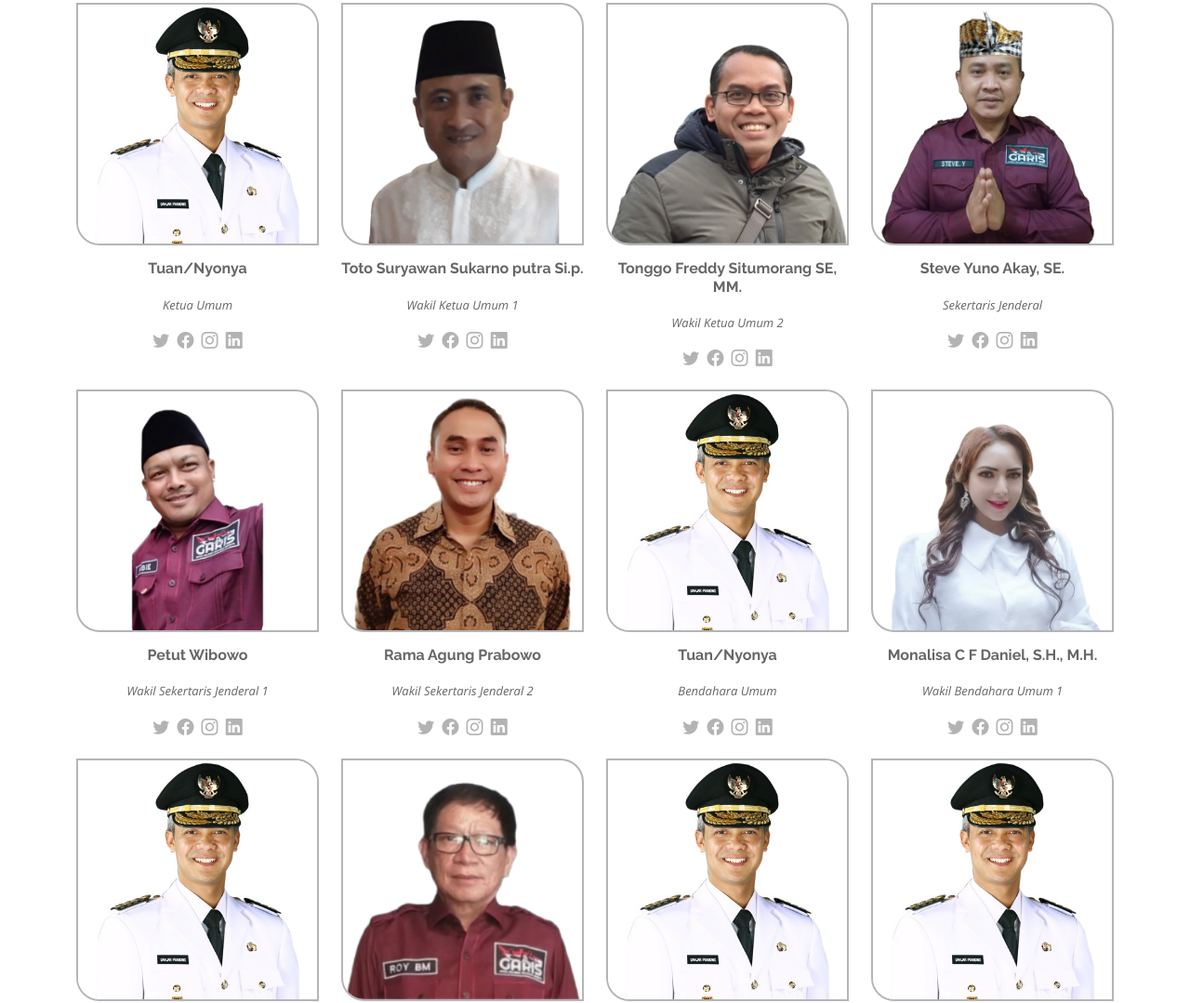
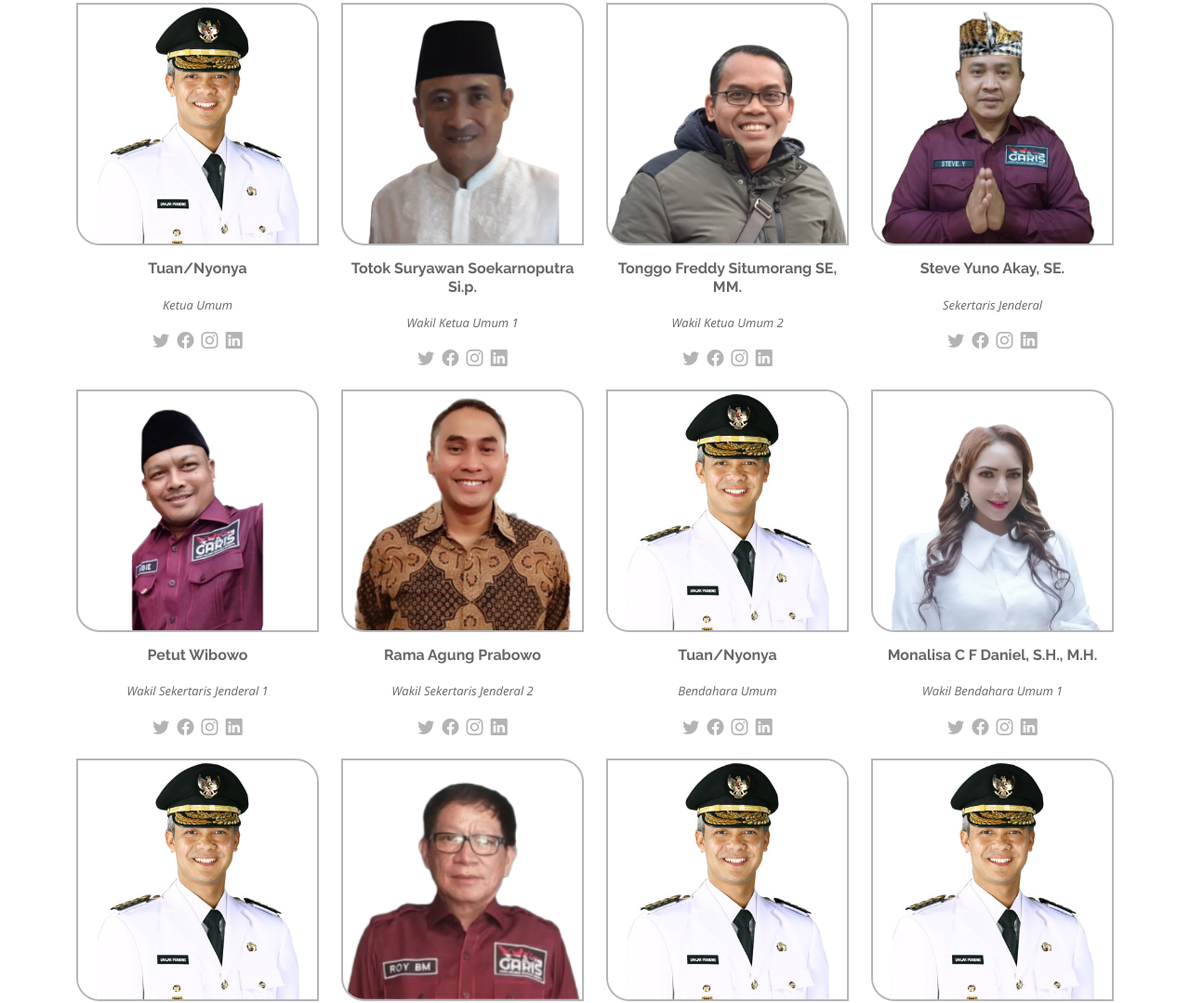
Before and after one commit to GarisGanjar/segaris, a plain HTML site: page team.html in a window 1280 px wide. Shown: the part 1327-2406 px from the top of the page at 93% size. Drawn offline with nearby package versions, Linux system fonts and the light colour scheme.

Commit message:
Update team.html

```diff
--- a/team.html
+++ b/team.html
@@ -238,7 +238,7 @@
           <div class="col-md-3">
             <div class="member">
               <div class="pic"><img src="assets/img/team/pengurus/tssp.png" alt=""></div>
-              <h6><strong>Toto Suryawan Sukarno putra Si.p.</strong></h6>
+              <h6><strong>Totok Suryawan Soekarnoputra Si.p.</strong></h6>
               <span>Wakil Ketua Umum 1</span>
               <div class="social">
                 <a href=""><i class="bi bi-twitter"></i></a>
```
